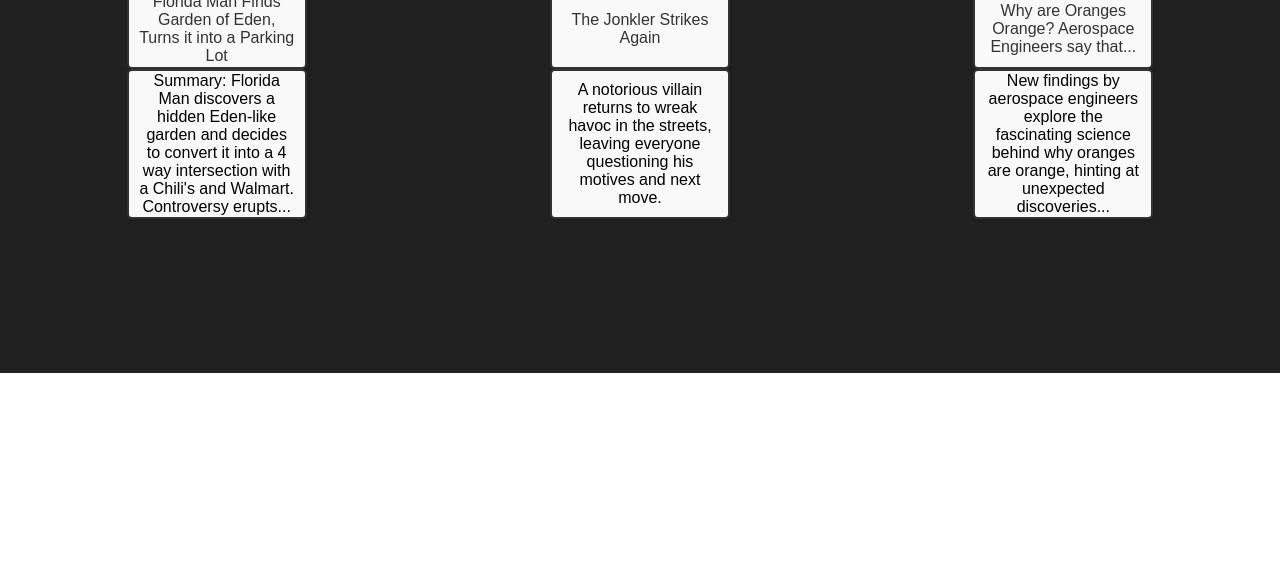
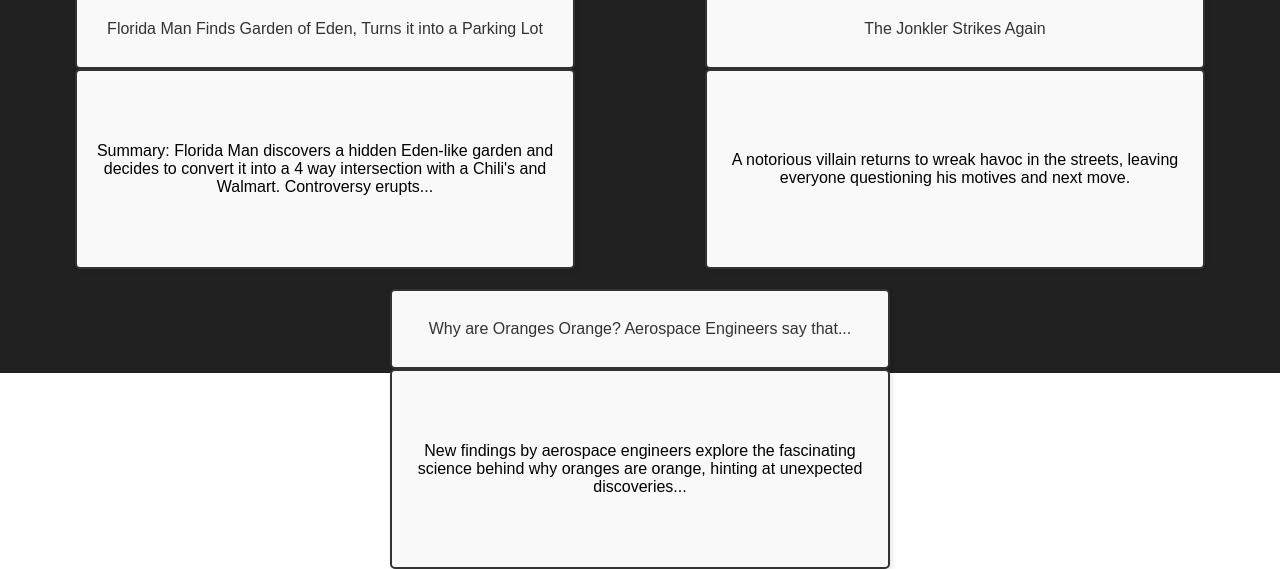
Before and after one commit to JPL45/United-Hacks-V4-NayNayGroup, a plain HTML site: page index.html in a window 1280 px wide. Shown: the part 427-996 px from the top of the page. Before the commit the page ends 800 px from the top, so only its background shows below. Drawn offline with Linux system fonts and the light colour scheme.

Commit message:
Update index.html
More CSS changes for headers and summaries

```diff
--- a/index.html
+++ b/index.html
@@ -164,19 +164,10 @@
     justify-content: space-around; /* Distribute boxes evenly */
 }
 
-/* Styling for conjoined text boxes (headers and summaries) */
-.text-box-container {
-    display: flex;
-    justify-content: center;
-    gap: 30px;  /* Increase gap for spacing */
-    flex-wrap: wrap; /* Allow boxes to wrap if necessary */
-    margin-top: 30px;
-    justify-content: space-around; /* Distribute boxes evenly */
-}
 
 /* Styling for header boxes */
 .conjoined-header {
-    width: 180px; /* Smaller size for fitting side by side */
+    width: 500px; /* Smaller size for fitting side by side */
     height: 80px;
     border: 2px solid #333; /* Dark border to make it visible */
     border-radius: 5px;
@@ -196,8 +187,8 @@
 
 /* Styling for summary boxes */
 .conjoined-summary {
-    width: 180px; /* Smaller size for fitting side by side */
-    height: 150px;
+    width: 500px; /* Smaller size for fitting side by side */
+    height: 200px;
     border: 2px solid #333; /* Dark border to make it visible */
     border-radius: 5px;
     padding: 10px;
```
